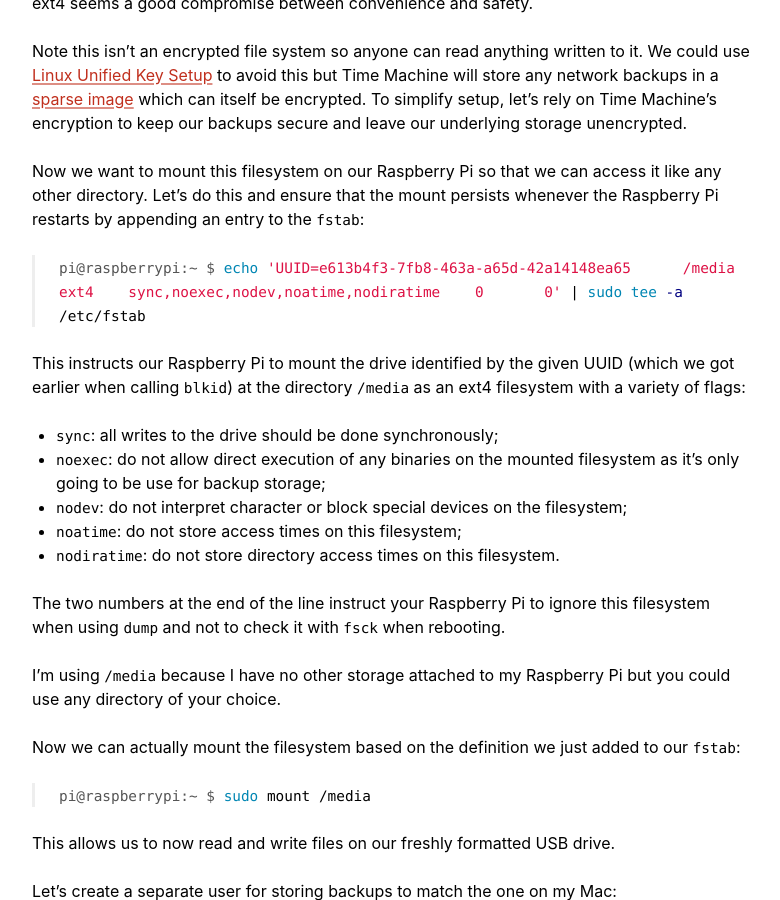
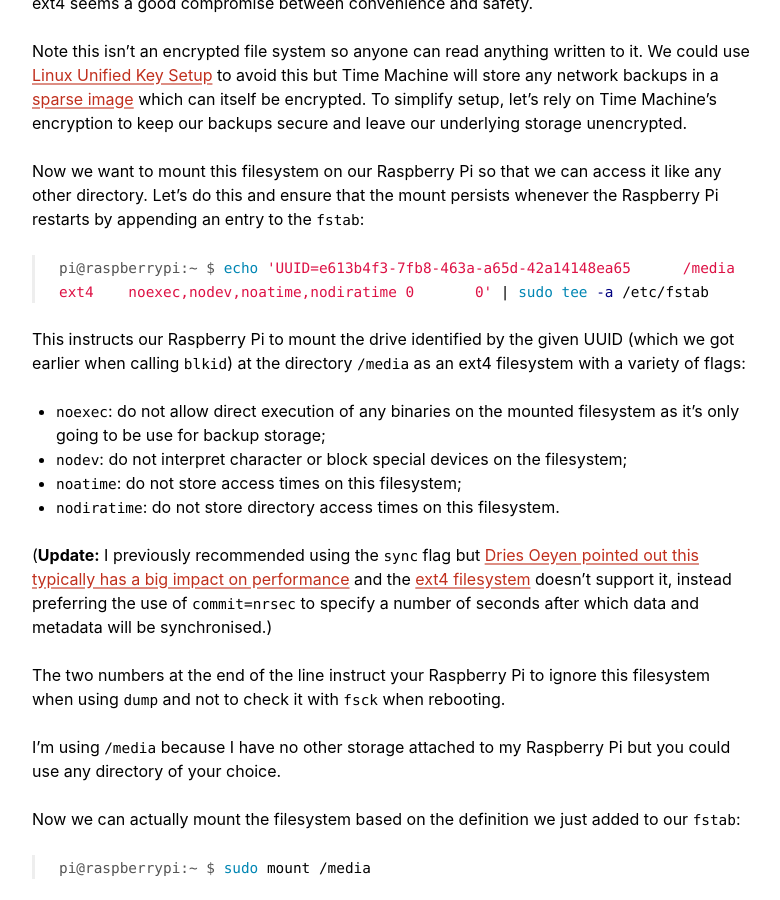
Before and after one commit to mudge/mudge.github.com, a Jekyll site: the page built from _posts/2019-11-12-using-a-raspberry-pi-for-time-machine.markdown, in a window 1280 px wide and 900 px high, scrolled down 2169 px. Shown: the whole window, without its empty margins (248-1028 px from the left). Built offline with Jekyll 4.4.1, drawn with Linux system fonts in a browser that asks for light colours.

Commit message:
Add update about ext4 and the sync flag

````diff
--- a/_posts/2019-11-12-using-a-raspberry-pi-for-time-machine.markdown
+++ b/_posts/2019-11-12-using-a-raspberry-pi-for-time-machine.markdown
@@ -60,16 +60,17 @@ Note this isn't an encrypted file system so anyone can read anything written to
 Now we want to mount this filesystem on our Raspberry Pi so that we can access it like any other directory. Let's do this and ensure that the mount persists whenever the Raspberry Pi restarts by appending an entry to the `fstab`:
 
 ```console
-pi@raspberrypi:~ $ echo 'UUID=e613b4f3-7fb8-463a-a65d-42a14148ea65	/media	ext4	sync,noexec,nodev,noatime,nodiratime	0	0' | sudo tee -a /etc/fstab
+pi@raspberrypi:~ $ echo 'UUID=e613b4f3-7fb8-463a-a65d-42a14148ea65	/media	ext4	noexec,nodev,noatime,nodiratime	0	0' | sudo tee -a /etc/fstab
 ```
 
 This instructs our Raspberry Pi to mount the drive identified by the given UUID (which we got earlier when calling `blkid`) at the directory `/media` as an ext4 filesystem with a variety of flags:
 
-* `sync`: all writes to the drive should be done synchronously;
 * `noexec`: do not allow direct execution of any binaries on the mounted filesystem as it's only going to be use for backup storage;
 * `nodev`: do not interpret character or block special devices on the filesystem;
 * `noatime`: do not store access times on this filesystem;
 * `nodiratime`: do not store directory access times on this filesystem.
+
+(**Update:** I previously recommended using the `sync` flag but [Dries Oeyen pointed out this typically has a big impact on performance](https://twitter.com/DriesOeyen/status/1341408326664523779) and the [ext4 filesystem](https://www.kernel.org/doc/Documentation/filesystems/ext4.txt) doesn't support it, instead preferring the use of `commit=nrsec` to specify a number of seconds after which data and metadata will be synchronised.)
 
 The two numbers at the end of the line instruct your Raspberry Pi to ignore this filesystem when using `dump` and not to check it with `fsck` when rebooting.
 
````
